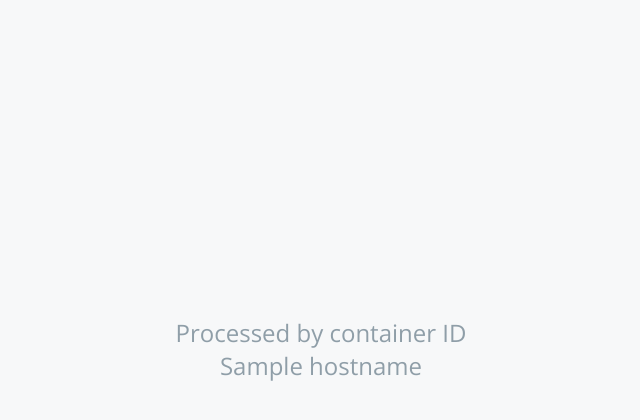
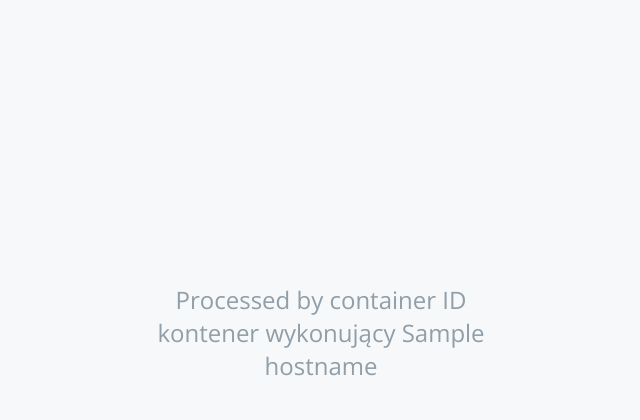
Before and after one commit to openshift-pipelines/vote-ui, a Flask app: template templates/index.html in a window 1280 px wide. Shown: the part 318-738 px from the top of the page, without its empty margins (319-959 px from the left). Run offline with Flask 2, Linux system fonts and the light colour scheme; the template is opened without the code that fills it: most values are stand-ins (such as "Sample title", 1, 10 or a date in 2020); some libraries are stand-ins or nearby versions.

Commit message:
just another commit

```diff
--- a/templates/index.html
+++ b/templates/index.html
@@ -25,7 +25,7 @@
 
         </div>
         <div id="hostname">
-          Processed by container ID {{hostname}}
+          Processed by container ID kontener wykonujący {{hostname}}
         </div>
       </div>
     </div>
```
Also changed, not shown: 1 other file.
